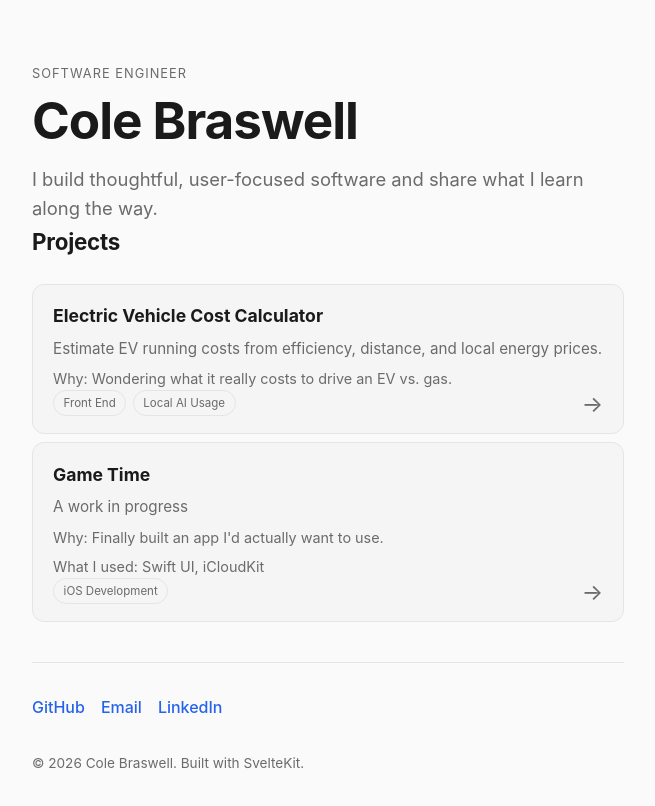
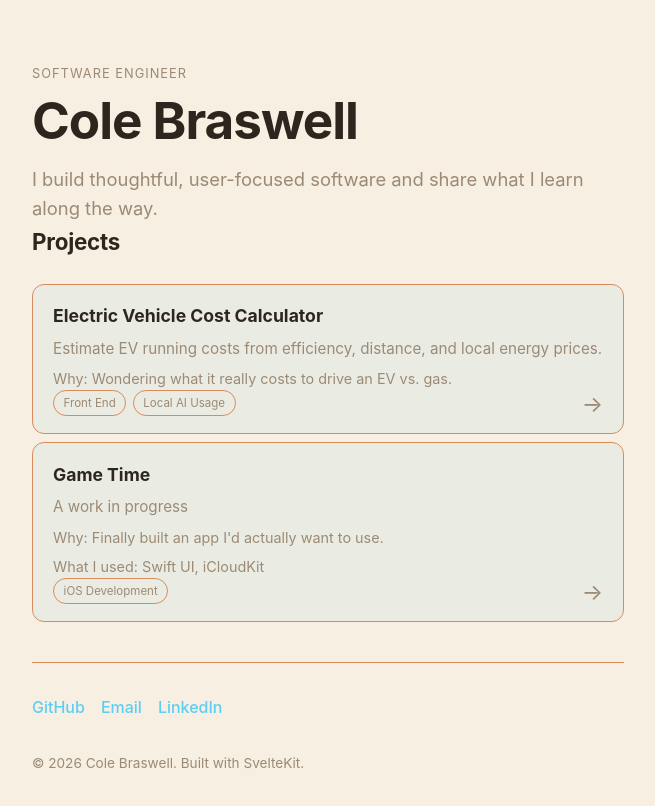
Before and after one commit to founding5067/website, a SvelteKit app: page / in a window 1280 px wide. Shown: the top 806 px of the page, without its empty margins (312-967 px from the left). Built offline with nearby package versions, Linux system fonts and the light colour scheme.

Commit message:
Update app.css

```diff
--- a/src/app.css
+++ b/src/app.css
@@ -2,22 +2,23 @@
    Adapts to the user's OS color scheme automatically (dark on dark, light on light). */
 
 :root {
-  --bg: #fafafa;
-  --fg: #1a1a1a;
-  --muted: #6b6b6b;
-  --accent: #2563eb;
-  --border: #e5e5e5;
-  --code-bg: #f0f0f0;
+  /* 70s-inspired palette with Mountain Dew Baja Blast teal (#5CCEF5) as accent */
+  --bg: #f6efe2;
+  --fg: #2e261e;
+  --muted: #9c8a74;
+  --accent: #5CCEF5;
+  --border: #d98b5e;
+  --code-bg: #f0b429;
 }
 
 @media (prefers-color-scheme: dark) {
   :root {
-    --bg: #0f0f10;
-    --fg: #e8e8e8;
-    --muted: #9a9a9a;
-    --accent: #60a5fa;
-    --border: #26262a;
-    --code-bg: #1b1b1e;
+    --bg: #121310;
+    --fg: #f2ead6;
+    --muted: #b0a58c;
+    --accent: #5CCEF5;
+    --border: #2f4a46;
+    --code-bg: #24403a;
   }
 }
 
@@ -100,7 +101,7 @@ h2 {
   border: 1px solid var(--border);
   border-radius: 12px;
   color: var(--fg);
-  background: color-mix(in srgb, var(--fg) 2%, transparent);
+  background: color-mix(in srgb, var(--accent) 8%, transparent);
   transition:
     transform 0.15s ease,
     border-color 0.15s ease;
```
